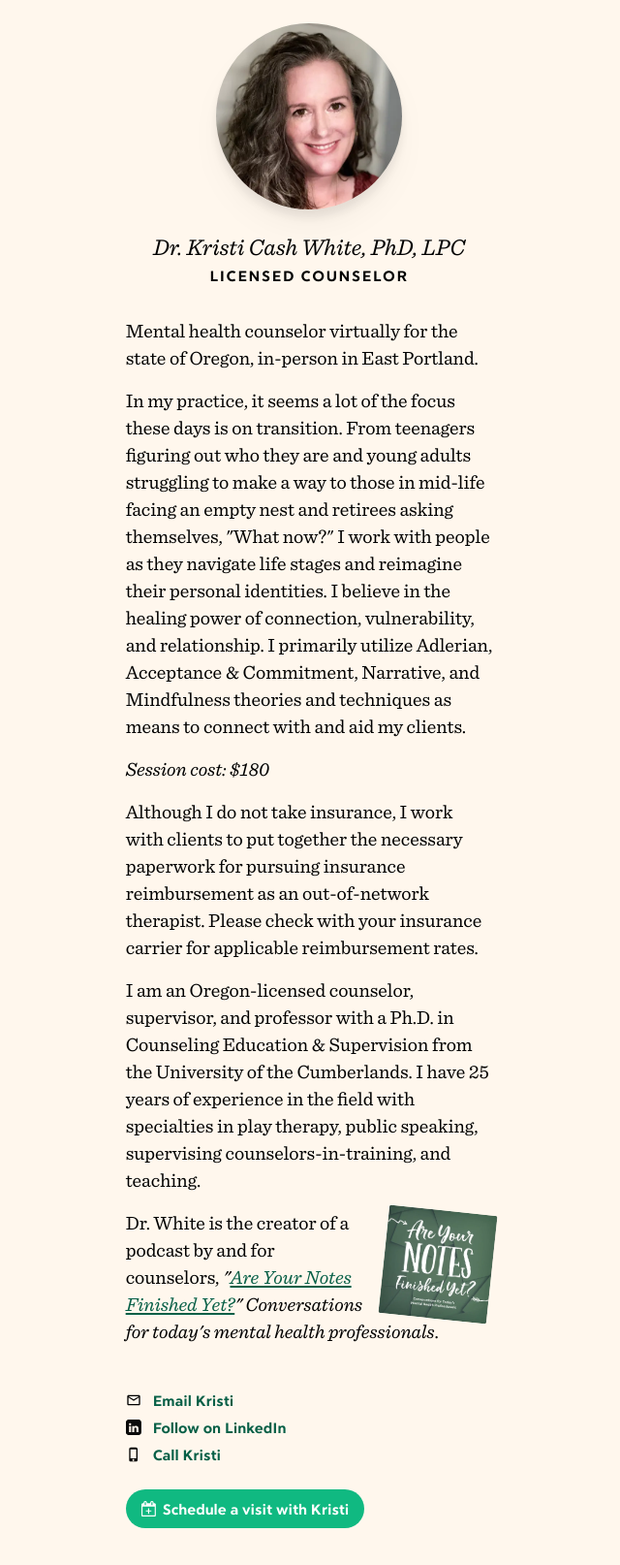
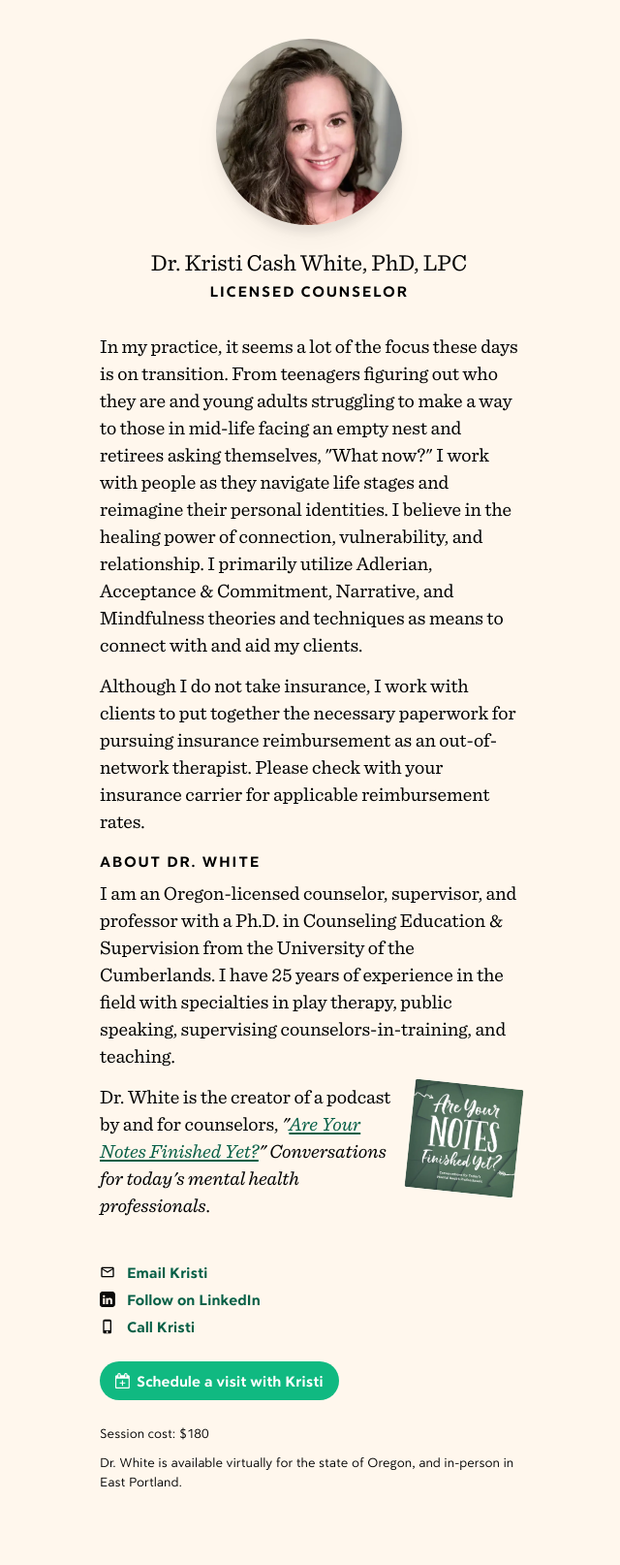
Before and after one commit to allanwhite/kristicashwhite, an Astro site: page / in a window 1280 px wide. Shown: the whole page at 97% size, without its empty margins (321-961 px from the left). Built offline with nearby package versions, Linux system fonts and the light colour scheme; Astro itself is replaced by a stand-in of ours.

Commit message:
things working, updated pkg, new content
updated content, typography.

```diff
--- a/src/pages/index.astro
+++ b/src/pages/index.astro
@@ -10,18 +10,17 @@ import MainLayout from '../layouts/main.astro';
 import { Icon } from 'astro-icon';
 ---
 <MainLayout>
-    <section class="relative p-6 lg:p-6 grid gap-8 place-items-center lg:content-center w-full md:w-2/3 lg:w-1/2 xl:w-1/3 mx-auto">
+    <section class="relative p-6 lg:p-10 lg:pb-24 grid gap-8 place-items-center lg:content-center w-full md:w-2/3 lg:w-1/2 xl:w-2/5 mx-auto">
         <div class="text-center">
             <img class="w-48 h-48 mb-6 drop-shadow-xl rounded-full mx-auto" src="/images/kristi-portrait-square-2022.webp" loading="lazy" alt="portrait image" width="256" height="256" />
-            <h1 class="font-serif italic text-2xl">Dr. Kristi Cash White, PhD, LPC</h1>
+            <h1 class="font-serif text-2xl">Dr. Kristi Cash White, PhD, LPC</h1>
             <h2 class="font-bold text-base tracking-widest uppercase">Licensed Counselor</h2>
         </div>
         <div class="content">
-        <p>Mental health counselor virtually for the state of Oregon, in-person in East Portland. </p>
         <p>In my practice, it seems a lot of the focus these days is on transition. From teenagers figuring out who they are and young adults struggling to make a way to those in mid-life facing an empty nest and retirees asking themselves, "What now?" I work with people as they navigate life stages and reimagine their personal identities.  I believe in the healing power of connection, vulnerability, and relationship. I primarily utilize Adlerian, Acceptance & Commitment, Narrative, and Mindfulness theories and techniques as means to connect with and aid my clients.</p>
 
-        <p><em>Session cost: $180</em></p>
         <p>Although I do not take insurance, I work with clients to put together the necessary paperwork for pursuing insurance reimbursement as an out-of-network therapist. Please check with your insurance carrier for applicable reimbursement rates.</p>
+        <h2 class="font-bold text-base tracking-widest uppercase mb-2">About Dr. White</h2>
         <p>I am an Oregon-licensed counselor, supervisor, and professor with a Ph.D. in Counseling Education & Supervision from the University of the Cumberlands. I have 25 years of experience in the field with specialties in play therapy, public speaking, supervising counselors-in-training, and teaching.</p>
 
         <!--
@@ -37,7 +36,7 @@ import { Icon } from 'astro-icon';
         </p>
         </div>
         <div class="w-full">
-            <ul role="list" class="link-list items-center grid grid-cols-1 gap-3 text-base font-bold leading-4">
+            <ul role="list" class="link-list items-center grid grid-cols-1 gap-3 text-base font-bold leading-4 mb-6">
                 <li class="flex gap-x-3">
                     <Icon name="icon-mail" class="w-4 h-4 fill-current" />
                     <a href="mailto:counseling@kristicashwhite.net" title="send Kristi an email">Email Kristi</a>
@@ -57,6 +56,10 @@ import { Icon } from 'astro-icon';
                     </a>
                 </li>
             </ul>
+            <div class="content">
+                <p class="font-sans text-sm">Session cost: $180</p>
+                <p class="font-sans text-sm">Dr. White is available virtually for the state of Oregon, and in-person in East Portland.</p>
+            </div>
         </div>
 
     </section>
--- a/src/pages/markdown-page.md
+++ /dev/null
@@ -1,16 +0,0 @@
----
-title: 'Markdown + Tailwind'
-layout: ../layouts/main.astro
----
-
-<div class="grid place-items-center h-screen content-center">
- <div class="py-2 px-4 bg-purple-500 text-white font-semibold rounded-lg shadow-md">
-  Tailwind classes also work in Markdown!
- </div>
- <a
-  href="/"
-  class="p-4 underline hover:text-purple-500 transition-colors ease-in-out duration-200"
- >
-  Go home
- </a>
-</div>
--- a/src/styles/global.css
+++ b/src/styles/global.css
@@ -6,7 +6,7 @@
 
 @layer base {
     body {
-        @apply font-serif text-black bg-orange-50 leading-5 mb-2;
+        @apply font-serif text-black bg-orange-50 leading-5;
     }
     a {
         transition: all var(--ui-speed) ease-out;
@@ -14,7 +14,8 @@
         /* text-decoration-color: var(--link-color); */
     }
     p {
-        @apply font-serif text-xl mb-4;
+        @apply font-serif text-xl;
+        /* margin-bottom: 0.5rem; */
     }
     /* why isn't this overriding? */
 }
@@ -37,5 +38,5 @@
     text-decoration-color: inherit;
 }
 .content p {
-    margin-bottom: 0.8em;
+    margin-bottom: 0.7em;
 }
```
Also changed, not shown: package.json (+5 -5 lines), 1 other file.
